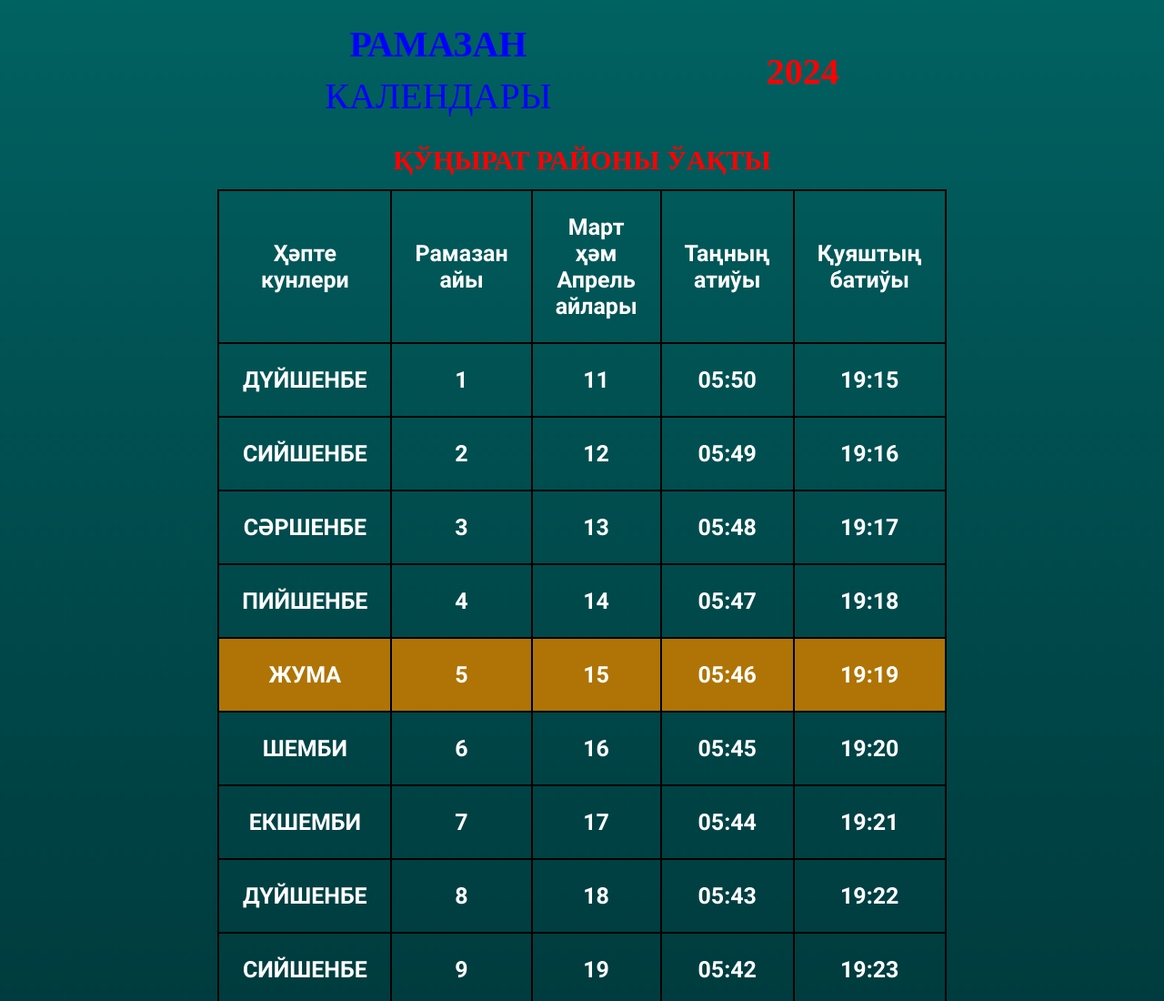
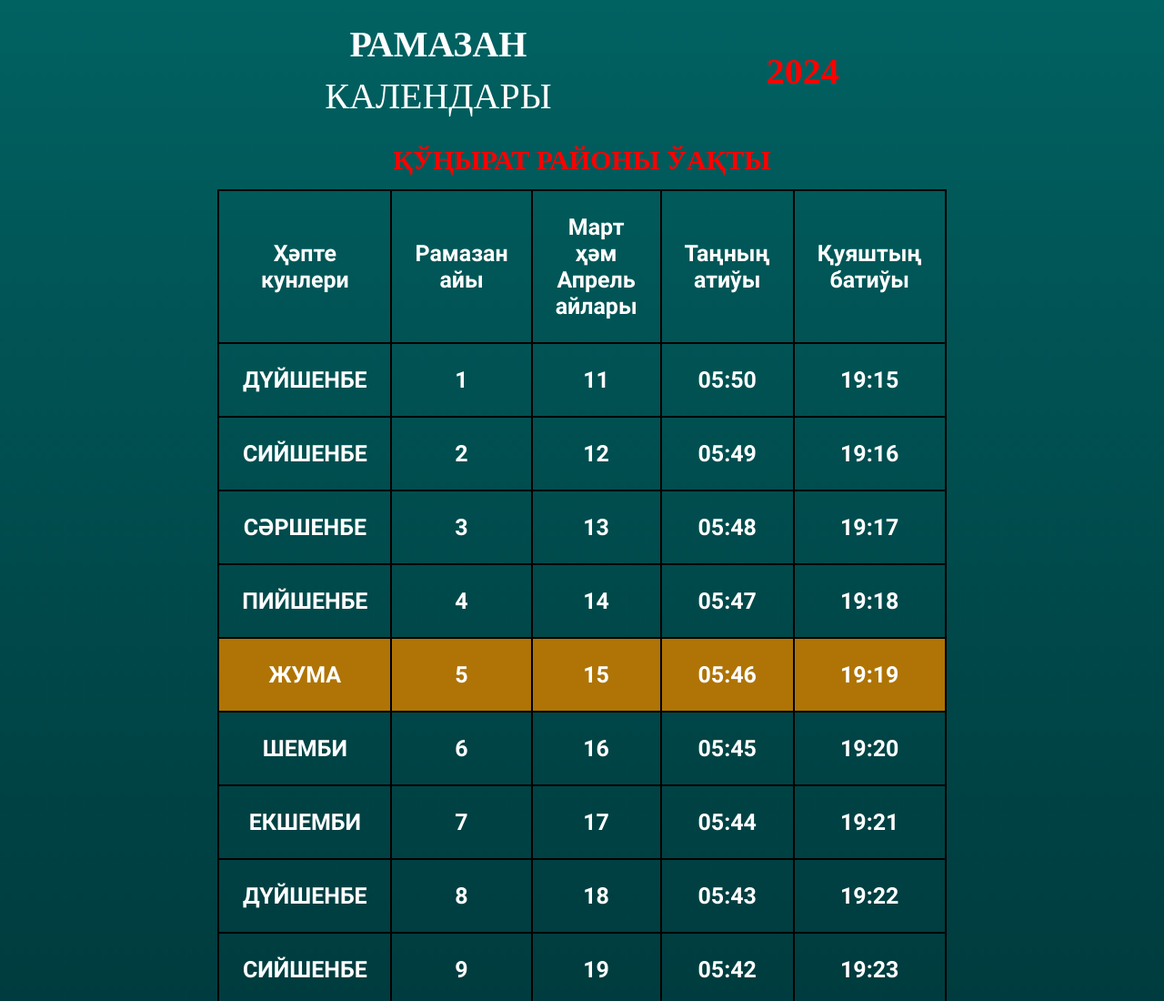
Before and after one commit to shahzodkungradiy/kalendar-2, a plain HTML site: page index.html in a window 1280 px wide. Shown: the top 1100 px of the page at 91% size. Drawn offline with Linux system fonts and the light colour scheme.

Commit message:
first commit

```diff
--- a/sass/global.scss
+++ b/sass/global.scss
@@ -42,14 +42,14 @@ td {
 
     &__1 {
         &__h1 {
-            color: blue;
+            color: white;
             font-size: 25px;
             margin-top: 10px;
             margin-bottom: 10px;
         }
 
         &__p1 {
-            color: blue;
+            color: white;
             font-size: 25px;
             margin-bottom: 10px;
         }
@@ -153,12 +153,12 @@ td {
 
         &__1 {
             &__h1 {
-                color: blue;
+                color: white;
                 font-size: 40px;
             }
 
             &__p1 {
-                color: blue;
+                color: white;
                 margin-top: 8px;
                 font-size: 40px;
             }
```
Also changed, not shown: style/global.css, 1 other file.
